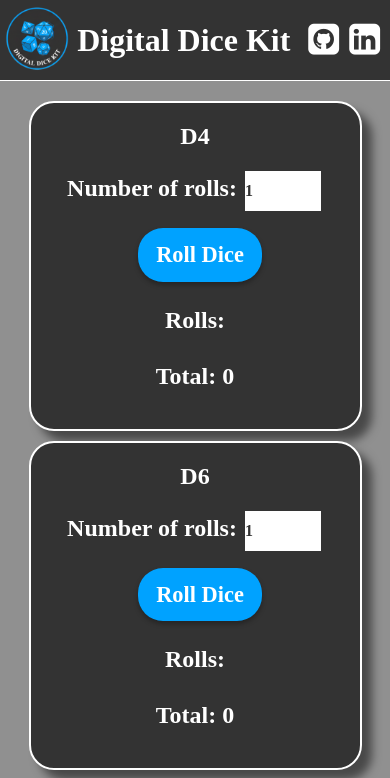
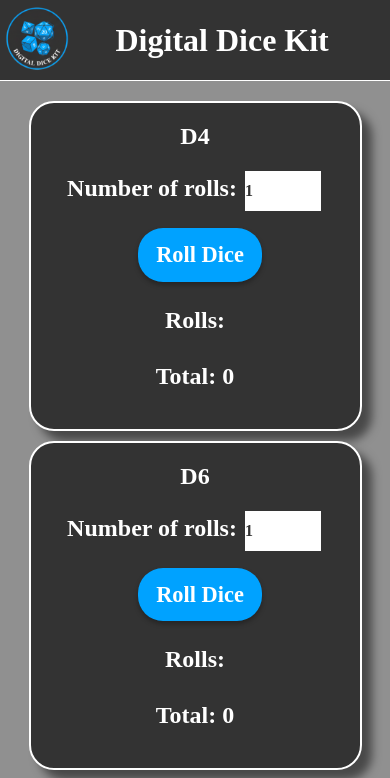
Before and after one commit to IndieMasco/Digital-Dice-Kit, a React (Vite) app in the folder client/: page / in a window 390 px wide. Shown: the top 778 px of the page. Built offline with nearby package versions, Linux system fonts and the light colour scheme; a web font is replaced by a local one.

Commit message:
changed header for mobile

```diff
--- a/client/src/components/header/Header.css
+++ b/client/src/components/header/Header.css
@@ -53,10 +53,6 @@
   }
 
   .nav {
-    display: flex;
-    flex-wrap: wrap;
-    justify-content: center;
-    padding-right: 0;
-    font-size: 0.8rem;
+    content-visibility: hidden;
   }
 }
```
